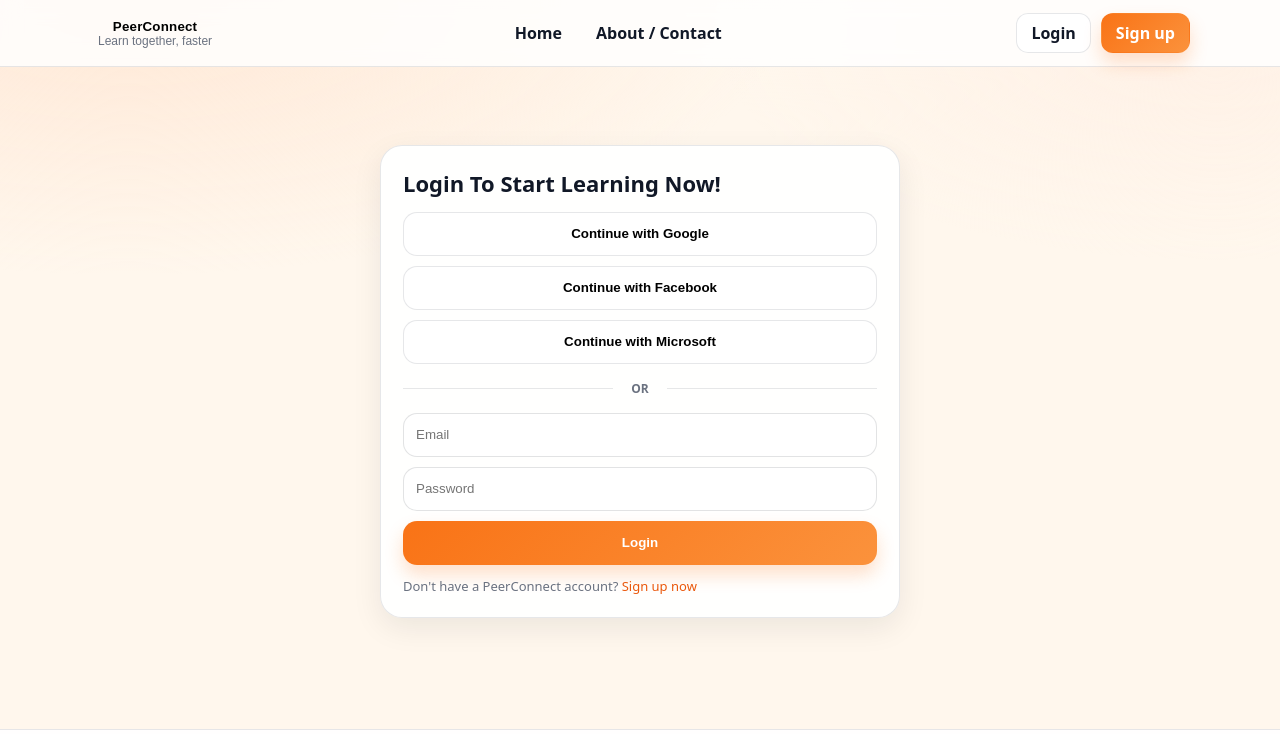
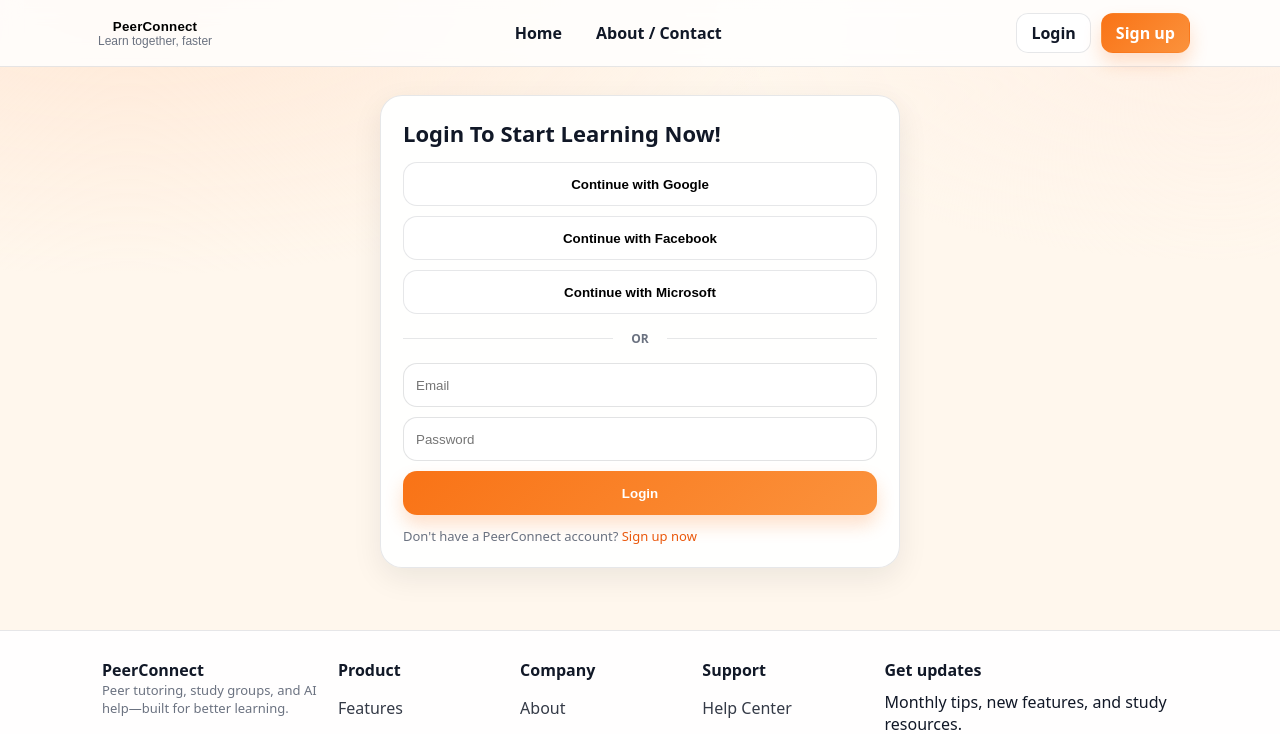
Before and after one commit to nus-mtech-se-projects/PeerConnect-frontend, a React (Vite) app: page /login in a window 1280 px wide. Shown: the top 734 px of the page. Built offline with nearby package versions, Linux system fonts and the light colour scheme.

Commit message:
adjust padding and height of pages

```diff
--- a/src/styles/global.css
+++ b/src/styles/global.css
@@ -42,9 +42,8 @@ a:hover { text-decoration: underline; }
 }
 
 .centerPage {
-  min-height: calc(100vh - 160px);
-  display: flex;
-  align-items: center;
-  justify-content: center;
-  padding: 40px 0;
+  display: grid;
+  place-items: center;
+  padding: 22px 16px;
+  min-height: calc(100vh - 260px);
 }
```
